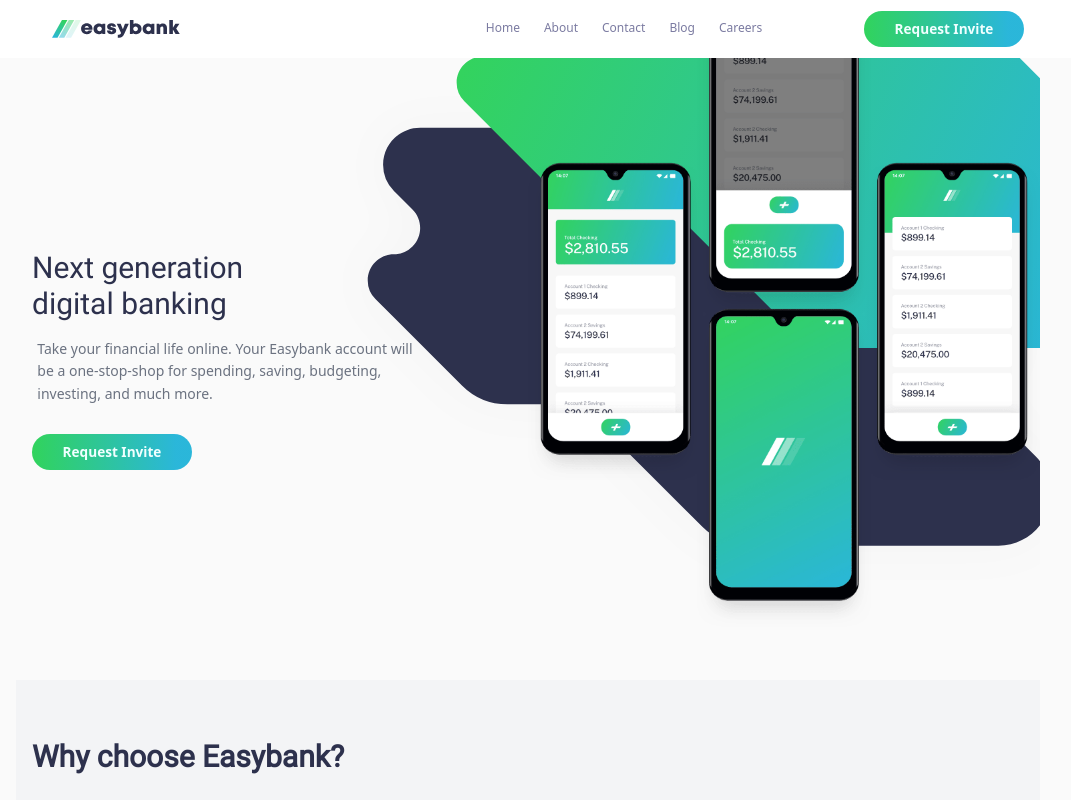
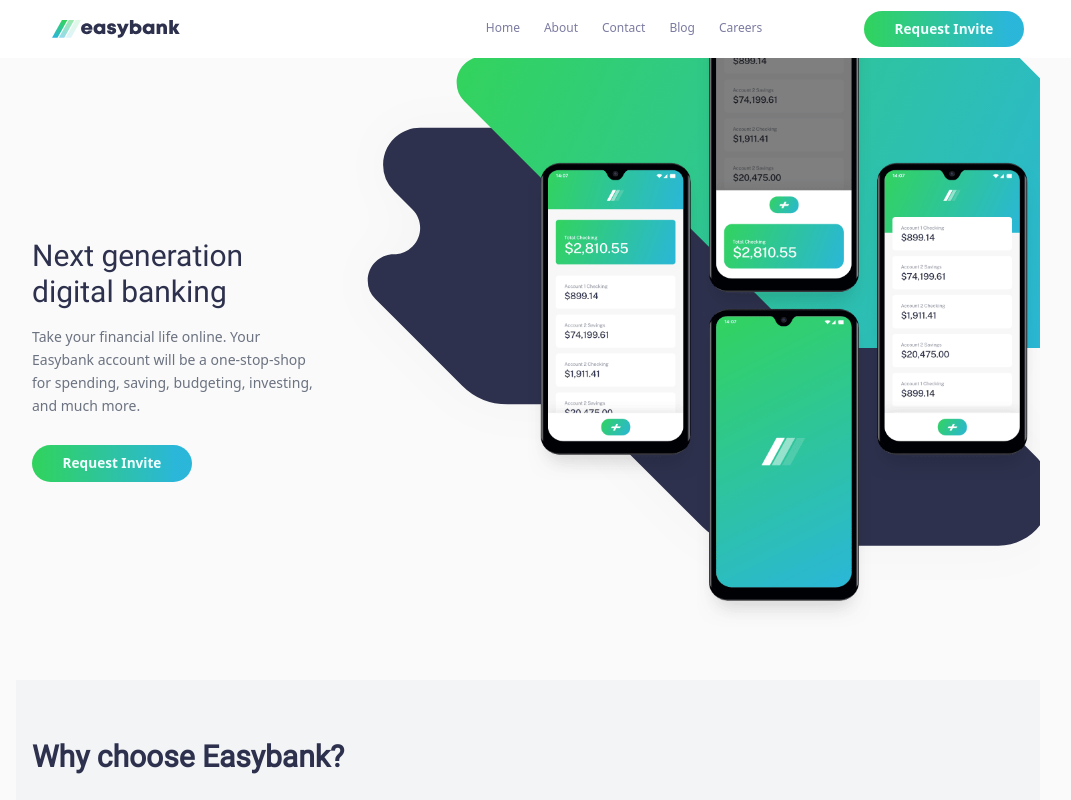
Before and after one commit to victorOJILE/easybank, a Next.js app: page / in a window 1280 px wide. Shown: the top 800 px of the page, without its empty margins (112-1183 px from the left). Built offline with nearby package versions, Linux system fonts and the light colour scheme.

Commit message:
Made little spacing ammendments

```diff
--- a/components/Header.jsx
+++ b/components/Header.jsx
@@ -16,7 +16,7 @@ export default function Header() {
           <div className="md:w-6/12 md:absolute top-0 z-0 right-0 px-4 md:p-0">
             <img className="mx-auto" src="image-mockups.png" alt="" />
           </div>
-          <div className="w-full md:w-5/12 p-4 text-center md:text-left mb-5 md:mb-0 md:mt-10">
+          <div className="w-full md:max-w-80 lg:4/12 p-4 text-center md:text-left mb-5 md:mb-0 md:mt-10">
             <h1 className="text-3xl">Next generation<br />digital banking</h1>
             <p className="text-gray-500 py-4 text-sm leading-relaxed max-w-sm mx-auto">
               Take your financial life online. Your Easybank account will be a one-stop-shop for spending, saving, budgeting, investing, and much more.
```
